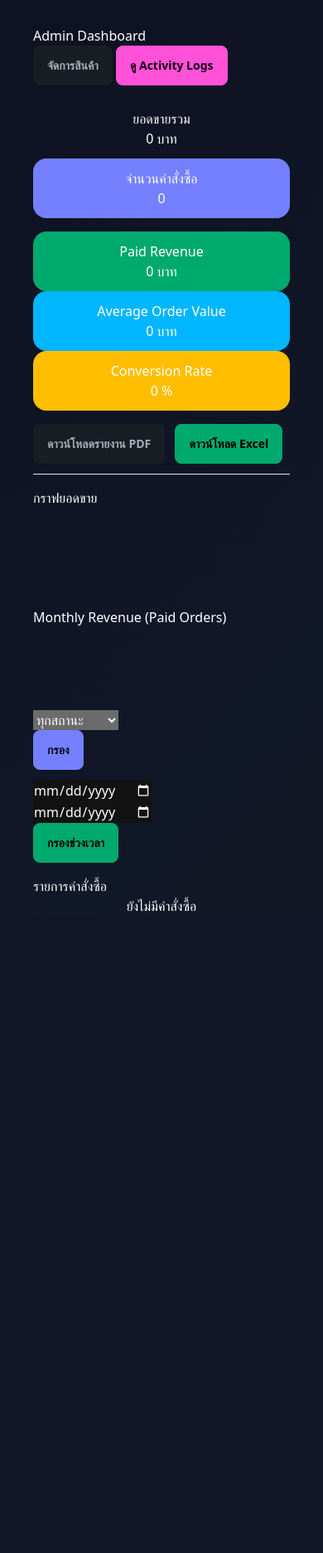
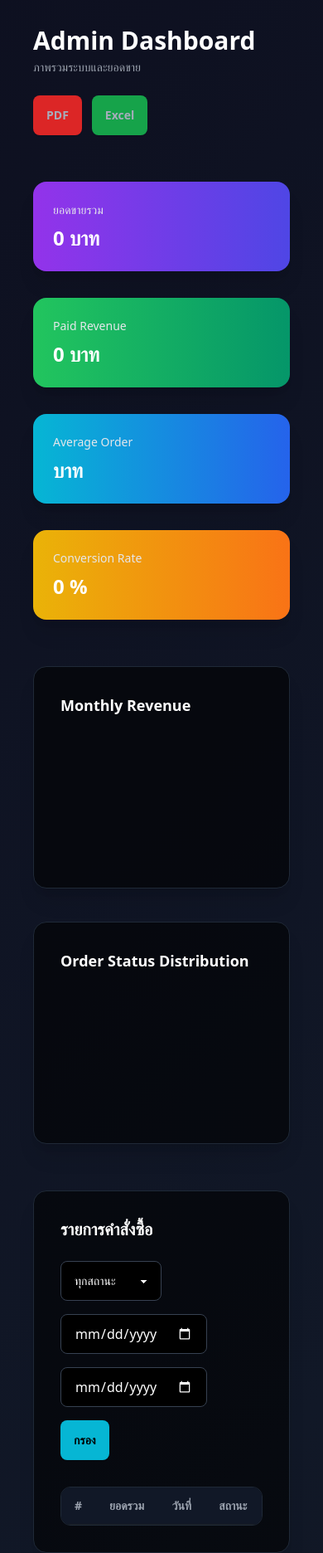
Before and after one commit to nut1596/Web-Flask-DMO-Product-Buy-Sale-Stock, a Flask app: page /admin in a window 390 px wide. Shown: the part 81-1953 px from the top of the page at 83% size. Before the commit the page ends 1180 px from the top, so only its background shows below. Run offline with Flask 3, Linux system fonts and the light colour scheme; the visitor is signed in with stand-in values (Sample User, id 1); lists and menus that the app fills with data are empty; some libraries are stand-ins or nearby versions.

Commit message:
Edit layout admin

```diff
--- a/templates/admin.html
+++ b/templates/admin.html
@@ -1,251 +1,133 @@
 {% extends "base.html" %}
-
 {% block content %}
 
-<div class="d-flex justify-content-between align-items-center mb-4">
-    <h2>Admin Dashboard</h2>
-    {% if session.get("role") == "admin" %}
-    <a href="{{ url_for('admin.admin_products') }}" class="btn btn-dark">
-        จัดการสินค้า
-    </a>
-    <a href="{{ url_for('admin.view_logs') }}" class="btn btn-secondary">
-        ดู Activity Logs
-    </a>
-    {% endif %}
+<div class="max-w-7xl mx-auto space-y-14">
+
+    <!-- HEADER -->
+    <div class="flex flex-col md:flex-row md:justify-between md:items-center gap-6">
+        <div>
+            <h1 class="text-3xl font-bold">Admin Dashboard</h1>
+            <p class="text-gray-400 text-sm mt-1">ภาพรวมระบบและยอดขาย</p>
         </div>
 
-<div class="row mb-4 text-center">
-    <div class="col-md-6">
-        <div class="card bg-dark text-white p-3">
-            <h5>ยอดขายรวม</h5>
-            <h3>{{ total_sales }} บาท</h3>
-        </div>
-    </div>
-    <div class="col-md-6">
-        <div class="card bg-primary text-white p-3">
-            <h5>จำนวนคำสั่งซื้อ</h5>
-            <h3>{{ total_orders }}</h3>
-        </div>
+        <div class="flex gap-3">
+            <a href="{{ url_for('admin.export_pdf') }}"
+               class="btn bg-red-600 hover:bg-red-500 border-none">
+                PDF
+            </a>
+            <a href="{{ url_for('admin.export_excel') }}"
+               class="btn bg-green-600 hover:bg-green-500 border-none">
+                Excel
+            </a>
         </div>
     </div>
 
 
-<div class="row text-center mb-4">
+    <!-- KPI GRID -->
+    <div class="grid grid-cols-1 sm:grid-cols-2 lg:grid-cols-4 gap-8">
 
-    <div class="col-md-4">
-        <div class="card bg-success text-white p-3">
-            <h6>Paid Revenue</h6>
-            <h4>{{ paid_revenue | round(2) }} บาท</h4>
+        {% set kpis = [
+            ("ยอดขายรวม", total_sales ~ " บาท", "from-purple-600 to-indigo-600"),
+            ("Paid Revenue", paid_revenue ~ " บาท", "from-green-500 to-emerald-600"),
+            ("Average Order", avg_order ~ " บาท", "from-cyan-500 to-blue-600"),
+            ("Conversion Rate", conversion_rate ~ " %", "from-yellow-500 to-orange-500")
+        ] %}
+
+        {% for title, value, gradient in kpis %}
+        <div class="p-6 rounded-2xl shadow-xl bg-gradient-to-r {{ gradient }}
+                    transition duration-300 hover:scale-105 hover:shadow-2xl">
+            <p class="text-sm text-gray-200">{{ title }}</p>
+            <h2 class="text-2xl font-bold mt-2">{{ value }}</h2>
         </div>
+        {% endfor %}
+
     </div>
 
-    <div class="col-md-4">
-        <div class="card bg-info text-white p-3">
-            <h6>Average Order Value</h6>
-            <h4>{{ average_order_value | round(2) }} บาท</h4>
-        </div>
+
+    <!-- CHART SECTION -->
+    <div class="grid grid-cols-1 lg:grid-cols-2 gap-10">
+
+        <div class="bg-black/60 p-8 rounded-2xl border border-gray-800 shadow-xl">
+            <h3 class="text-lg font-semibold mb-6">Monthly Revenue</h3>
+            <canvas id="monthlyChart"></canvas>
         </div>
 
-    <div class="col-md-4">
-        <div class="card bg-warning text-dark p-3">
-            <h6>Conversion Rate</h6>
-            <h4>{{ conversion_rate | round(2) }} %</h4>
-        </div>
+        <div class="bg-black/60 p-8 rounded-2xl border border-gray-800 shadow-xl">
+            <h3 class="text-lg font-semibold mb-6">Order Status Distribution</h3>
+            <canvas id="statusChart"></canvas>
         </div>
 
     </div>
 
 
-<a href="{{ url_for('admin.export_pdf') }}" class="btn btn-danger mb-3">
-    ดาวน์โหลดรายงาน PDF
-</a>
+    <!-- ORDER SECTION -->
+    <div class="bg-black/60 p-8 rounded-2xl border border-gray-800 shadow-xl space-y-8">
 
-<a href="{{ url_for('admin.export_excel') }}" class="btn btn-success mb-3 ms-2">
-    ดาวน์โหลด Excel
-</a>
+        <!-- TITLE + FILTER -->
+        <div class="flex flex-col md:flex-row md:justify-between md:items-center gap-6">
 
-<hr>
+            <h3 class="text-xl font-semibold">รายการคำสั่งซื้อ</h3>
 
-<h4 class="mt-4">กราฟยอดขาย</h4>
-<canvas id="salesChart" height="100"></canvas>
+            <div class="flex flex-wrap gap-4">
 
-<h4 class="mt-5">Monthly Revenue (Paid Orders)</h4>
-<canvas id="monthlyChart" height="100"></canvas>
-
-<form method="GET" class="mb-3">
-    <select name="status" class="form-control w-25 d-inline">
-
-        <option value=""
-            {% if not status_filter %}selected{% endif %}>
-            ทุกสถานะ
-        </option>
-
-        <option value="Pending"
-            {% if status_filter == "Pending" %}selected{% endif %}>
-            Pending
-        </option>
-
-        <option value="Paid"
-            {% if status_filter == "Paid" %}selected{% endif %}>
-            Paid
-        </option>
-
-        <option value="Completed"
-            {% if status_filter == "Completed" %}selected{% endif %}>
-            Completed
-        </option>
-
-        <option value="Cancelled"
-            {% if status_filter == "Cancelled" %}selected{% endif %}>
-            Cancelled
-        </option>
-
+                <select class="select bg-black border-gray-700">
+                    <option>ทุกสถานะ</option>
+                    <option>Pending</option>
+                    <option>Paid</option>
+                    <option>Cancelled</option>
                 </select>
 
-    <button class="btn btn-primary">กรอง</button>
-</form>
+                <input type="date" class="input bg-black border-gray-700">
+                <input type="date" class="input bg-black border-gray-700">
 
-<form method="GET" class="row mb-4">
+                <button class="btn bg-cyan-500 hover:bg-cyan-400 border-none text-black">
+                    กรอง
+                </button>
 
-    <div class="col-md-3">
-        <input type="date" name="start_date"
-               value="{{ start_date or '' }}"
-               class="form-control">
             </div>
 
-    <div class="col-md-3">
-        <input type="date" name="end_date"
-               value="{{ end_date or '' }}"
-               class="form-control">
         </div>
 
-    <div class="col-md-3">
-        <button class="btn btn-success w-100">
-            กรองช่วงเวลา
-        </button>
-    </div>
 
-</form>
+        <!-- TABLE -->
+        <div class="overflow-x-auto rounded-xl border border-gray-800">
+            <table class="table text-white">
 
-<h4>รายการคำสั่งซื้อ</h4>
-
-{% if orders %}
-<table class="table table-bordered text-center">
-    <thead class="table-dark">
+                <thead class="bg-gray-900 text-gray-400 uppercase text-sm">
                     <tr>
-            <th>Order ID</th>
+                        <th>#</th>
                         <th>ยอดรวม</th>
                         <th>วันที่</th>
-            <th>รายละเอียด</th>
                         <th>สถานะ</th>
                     </tr>
                 </thead>
+
                 <tbody>
+
                     {% for order in orders %}
-        <tr>
+                    <tr class="hover:bg-gray-900 transition">
+                        <td>#{{ order.id }}</td>
+                        <td class="font-semibold">{{ order.total_amount }}</td>
+                        <td>{{ order.created_at.strftime("%d/%m/%Y") }}</td>
                         <td>
-                <span class="badge bg-secondary">
-                    #{{ order.id }}
-                </span>
-            </td>
-            <td>{{ order.total_amount }} บาท</td>
-            <td>{{ order.created_at.strftime("%d/%m/%Y %H:%M") }}</td>
-            <td>
-                <a href="{{ url_for('admin.order_detail', id=order.id) }}"
-                class="btn btn-info btn-sm">
-                ดู
-                </a>
-                <a href="{{ url_for('admin.update_status', id=order.id, status='Paid') }}"
-                class="btn btn-success btn-sm">
-                Paid
-                </a>
-
-                <a href="{{ url_for('admin.update_status', id=order.id, status='Cancelled') }}"
-                class="btn btn-danger btn-sm">
-                Cancel
-                </a>
-            </td>
-            <td>
-                {% if order.status == "Pending" %}
-                    <span class="badge bg-warning text-dark">Pending</span>
-                {% elif order.status == "Paid" %}
-                    <span class="badge bg-success">Paid</span>
-                {% elif order.status == "Cancelled" %}
-                    <span class="badge bg-danger">Cancelled</span>
+                            {% if order.status == "Paid" %}
+                                <span class="badge bg-green-600 border-none">Paid</span>
+                            {% elif order.status == "Pending" %}
+                                <span class="badge bg-yellow-500 text-black border-none">Pending</span>
+                            {% else %}
+                                <span class="badge bg-red-600 border-none">Cancelled</span>
                             {% endif %}
                         </td>
                     </tr>
                     {% endfor %}
 
                 </tbody>
+
             </table>
-{% else %}
-<p class="text-muted text-center">ยังไม่มีคำสั่งซื้อ</p>
+        </div>
 
-{% endif %}
+    </div>
 
-
-<!-- eslint-disable -->
-<script>
-document.addEventListener("DOMContentLoaded", function() {
-
-    const ctx = document.getElementById('salesChart');
-
-    if (ctx && {{ labels|length }} > 0) {
-        new Chart(ctx, {
-            type: 'line',
-            data: {
-                labels: {{ labels|tojson }},
-                datasets: [{
-                    label: 'ยอดขายรายวัน (บาท)',
-                    data: {{ data|tojson }},
-                    borderWidth: 2,
-                    tension: 0.3,
-                    fill: false
-                }]
-            },
-            options: {
-                responsive: true,
-                scales: {
-                    y: {
-                        beginAtZero: true
-                    }
-                }
-            }
-        });
-    }
-
-});
-</script>
-
-<script>
-document.addEventListener("DOMContentLoaded", function() {
-
-    const ctx2 = document.getElementById('monthlyChart');
-
-    if (ctx2 && {{ monthly_labels|length }} > 0) {
-        new Chart(ctx2, {
-            type: 'bar',
-            data: {
-                labels: {{ monthly_labels|tojson }},
-                datasets: [{
-                    label: 'Monthly Revenue (บาท)',
-                    data: {{ monthly_revenue|tojson }},
-                    borderWidth: 1
-                }]
-            },
-            options: {
-                responsive: true,
-                scales: {
-                    y: {
-                        beginAtZero: true
-                    }
-                }
-            }
-        });
-    }
-
-});
-</script>
+</div>
 
 {% endblock %}
```
Lines whose indentation alone changed are shown as unchanged.
